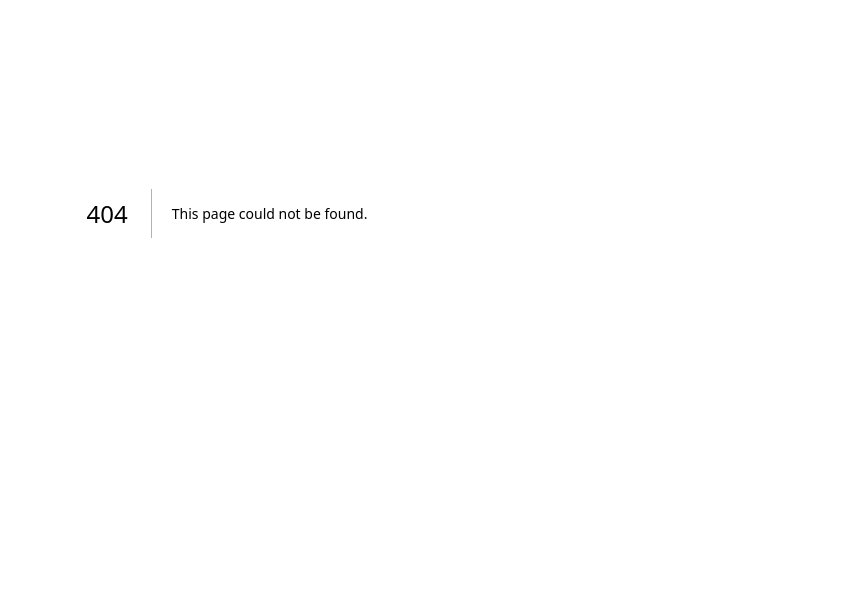
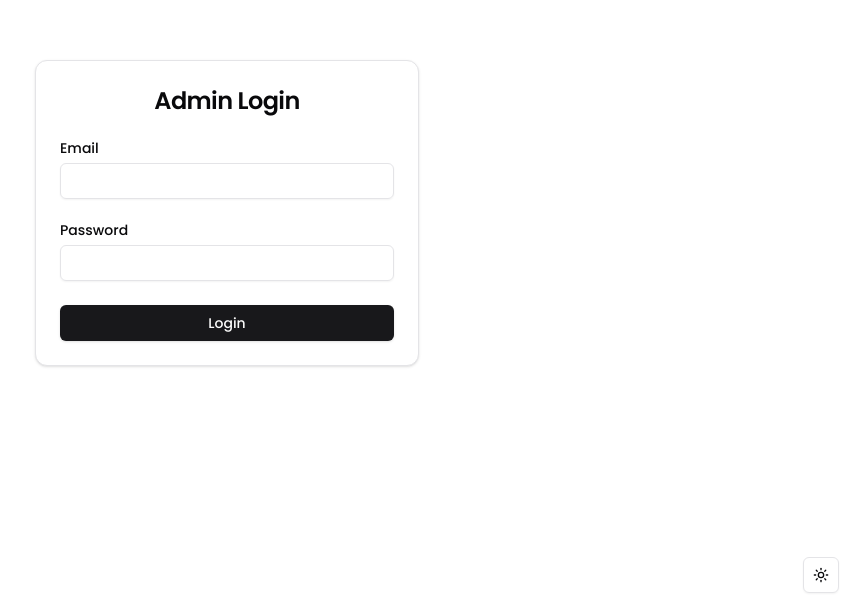
Before and after one commit to SanthiKumarYadavalli/chatushtaya-admin, a Next.js app: page /auth in a window 1280 px wide. Before the commit this address had no page. Shown: the part 187-800 px from the top of the page, without its empty margins (413-1280 px from the left). Built offline with nearby package versions, Linux system fonts and the light colour scheme.

Commit message:
feat: implement authentication

```diff
--- a/package.json
+++ b/package.json
@@ -34,6 +34,7 @@
     "react": "^19.0.0",
     "react-dnd": "^16.0.1",
     "react-dom": "^19.0.0",
+    "react-hot-toast": "^2.4.1",
     "react-resizable-panels": "^2.1.7",
     "recharts": "^2.15.0",
     "tailwind-merge": "^2.5.5",
--- a/src/app/admin/layout.js
+++ b/src/app/admin/layout.js
@@ -1,12 +1,17 @@
 "use client";
-import { SidebarProvider, SidebarTrigger, SidebarInset } from "@/components/ui/sidebar";
+import {
+  SidebarProvider,
+  SidebarTrigger,
+  SidebarInset,
+} from "@/components/ui/sidebar";
 import { AppSidebar } from "@/components/app-sidebar";
 import { ThemeToggleButton } from "@/components/theme-toggle-button";
 import { Toaster } from "@/components/ui/toaster";
+import ProtectedRoute from "@/components/ProtectedRoute";
 
 export default function Layout({ children }) {
-
   return (
+    <ProtectedRoute>
       <SidebarProvider>
         <AppSidebar />
         <SidebarInset>
@@ -24,5 +29,6 @@ export default function Layout({ children }) {
           <Toaster />
         </SidebarInset>
       </SidebarProvider>
+    </ProtectedRoute>
   );
 }
--- /dev/null
+++ b/src/app/auth/page.jsx
@@ -0,0 +1,24 @@
+"use client";
+
+import { useAuth } from "@/context/AuthContext";
+import { useRouter } from "next/navigation";
+import { LoginForm } from "@/components/auth/sign-up";
+import { useEffect } from "react";
+
+export default function AuthPage() {
+  const { user } = useAuth();
+  const router = useRouter();
+  useEffect(() => {
+    if (user) {
+      router.push("/admin/dashboard");
+    }
+  }, [user, router]);
+
+  return (
+    <div className="flex min-h-svh w-full items-center justify-center p-6 md:p-10">
+      <div className="w-full max-w-sm">
+        <LoginForm />
+      </div>
+    </div>
+  );
+}
--- a/src/app/layout.js
+++ b/src/app/layout.js
@@ -2,6 +2,9 @@ import { Geist, Geist_Mono } from "next/font/google";
 import "./globals.css";
 import { ThemeProvider } from "next-themes";
 import { ReportProvider } from "@/utils/report-context";
+import { AuthProvider } from "@/context/AuthContext";
+import { ThemeToggleButton } from "@/components/theme-toggle-button";
+import { Toaster } from "react-hot-toast";
 
 const geistSans = Geist({
   variable: "--font-geist-sans",
@@ -29,8 +32,10 @@ export default function RootLayout({ children }) {
           disableTransitionOnChange
         >
           <ReportProvider>
-            {children}
+            <AuthProvider>{children}</AuthProvider>
           </ReportProvider>
+          <ThemeToggleButton classes="fixed right-7 bottom-5 z-10" />
+          <Toaster position="top-right" />
         </ThemeProvider>
       </body>
     </html>
--- a/src/backend/utils.js
+++ b/src/backend/utils.js
@@ -23,24 +23,26 @@ export const userReportCounts = async (id) => {
 
 export const loginUser = async ({ email, password }) => {
   try {
-    const userCollection = collection(firestore, 'admin-data');
+    const userCollection = collection(firestore, "admin-data");
     const q = query(
       userCollection,
-      where('email', '==', email),
-      where('password', '==', password)
+      where("email", "==", email),
+      where("password", "==", password)
     );
     const querySnapshot = await getDocs(q);
 
     if (!querySnapshot.empty) {
-      return true; // User is authenticated
+      // Extract the first user's data
+      const userDoc = querySnapshot.docs[0];
+      return { id: userDoc.id, ...userDoc.data() };
     }
-    return false; // Authentication failed
+
+    return null; // Return null if authentication fails
   } catch (error) {
-    console.error('Error logging in user:', error.message);
-    throw error;
+    console.error("Error logging in user:", error.message);
+    throw error; // Propagate the error
   }
 };
-
 
 // export const registerUser = async (data) => {
 //   const { email, password } = data;
@@ -139,7 +141,7 @@ export const fetchReportsByQuery = async (filters) => {
 };
 
 const getCleanedReportData = (reports) => {
-  reports.map(report => {
+  reports.map((report) => {
     report.date = report.date.toDate();
     report.time = report.time.toDate();
     report.createdAt = report.createdAt.toDate();
@@ -149,12 +151,14 @@ const getCleanedReportData = (reports) => {
     return report;
   });
   return reports;
-}
+};
 
 export const fetchAllReports = async () => {
   try {
     const reportsCollection = collection(firestore, "reports");
-    const reportSnapshot = await getDocs(query(reportsCollection, orderBy("createdAt", "desc")));
+    const reportSnapshot = await getDocs(
+      query(reportsCollection, orderBy("createdAt", "desc"))
+    );
     const reportsList = reportSnapshot.docs.map((doc) => ({
       id: doc.id,
       ...doc.data(),
--- /dev/null
+++ b/src/components/ProtectedRoute.jsx
@@ -0,0 +1,27 @@
+"use client";
+
+import { useAuth } from "@/context/AuthContext";
+import { Loader2 } from "lucide-react";
+import { useRouter } from "next/navigation";
+import { useEffect } from "react";
+
+export default function ProtectedRoute({ children }) {
+  const { user } = useAuth();
+  const router = useRouter();
+
+  useEffect(() => {
+    console.log("protected", user);
+    if (!user) {
+      router.push("/auth");
+    }
+  }, [user, router]);
+
+  if (!user)
+    return (
+      <div className="flex justify-center items-center h-[100vh]">
+        <Loader2 className="h-28 w-12 animate-spin" />
+      </div>
+    );
+
+  return <>{children}</>;
+}
--- a/src/components/app-sidebar.jsx
+++ b/src/components/app-sidebar.jsx
@@ -1,8 +1,9 @@
 "use client";
-import { Contact, Home, Inbox, LogOut } from "lucide-react"
-import {Avatar, AvatarFallback, AvatarImage} from "@/components/ui/avatar"
-import Link from "next/link"
+import { Contact, Home, Inbox, LogOut, ChartLine } from "lucide-react";
+import { Avatar, AvatarFallback, AvatarImage } from "@/components/ui/avatar";
+import Link from "next/link";
 import { usePathname } from "next/navigation";
+import { ConfirmationDialog } from "./confirmation-dialog";
 
 import {
   Sidebar,
@@ -15,8 +16,10 @@ import {
   SidebarMenu,
   SidebarMenuButton,
   SidebarMenuItem,
-} from "@/components/ui/sidebar"
+} from "@/components/ui/sidebar";
 import { Separator } from "./ui/separator";
+import { useAuth } from "@/context/AuthContext";
+import { useState } from "react";
 
 // Menu items.
 const items = [
@@ -38,27 +41,33 @@ const items = [
   {
     title: "Analytics",
     url: "/admin/analytics",
-    icon: Inbox,
+    icon: ChartLine,
   },
-]
+];
 
 export function AppSidebar() {
   const pathname = usePathname();
+  const { logout } = useAuth();
+  const [logoutDiaglog, setLogoutDialog] = useState(false);
   return (
+    <>
       <Sidebar variant="inset">
         <SidebarHeader>
           <SidebarMenu>
             <SidebarMenuItem>
               <SidebarMenuButton asChild className="h-12">
                 <Avatar>
-                <AvatarImage src="https://github.com/shadcn.png" className="w-8 h-8 mr-2"/>
+                  <AvatarImage
+                    src="https://github.com/shadcn.png"
+                    className="w-8 h-8 mr-2"
+                  />
                   <span>Krishna Dashboard</span>
                 </Avatar>
               </SidebarMenuButton>
             </SidebarMenuItem>
           </SidebarMenu>
         </SidebarHeader>
-      <Separator orientation="horizontal" className="my-2"/>
+        <Separator orientation="horizontal" className="my-2" />
         <SidebarContent>
           <SidebarGroup>
             <SidebarGroupContent>
@@ -73,9 +82,12 @@ export function AppSidebar() {
                     </SidebarMenuButton>
                   </SidebarMenuItem>
                 ))}
-              <Separator orientation="horizontal" className="my-2"/>
+                <Separator orientation="horizontal" className="my-2" />
                 <SidebarMenuItem>
-                <SidebarMenuButton asChild>
+                  <SidebarMenuButton
+                    asChild
+                    onClick={() => setLogoutDialog(true)}
+                  >
                     <button>
                       <LogOut />
                       <span>Logout</span>
@@ -87,5 +99,16 @@ export function AppSidebar() {
           </SidebarGroup>
         </SidebarContent>
       </Sidebar>
-  )
+      {logoutDiaglog && (
+        <ConfirmationDialog
+          isOpen={logoutDiaglog}
+          onClose={() => setLogoutDialog(false)}
+          onConfirm={() => logout()}
+          title="Confirm Logout"
+          message={`Are you sure you want to logout?`}
+          submitting={false}
+        />
+      )}
+    </>
+  );
 }
--- /dev/null
+++ b/src/components/auth/sign-up.jsx
@@ -0,0 +1,88 @@
+import { cn } from "@/lib/utils";
+import { Card, CardContent, CardHeader, CardTitle } from "@/components/ui/card";
+import { Input } from "@/components/ui/input";
+import { Label } from "@/components/ui/label";
+import { useAuth } from "@/context/AuthContext";
+import { useState } from "react";
+import SubmitButton from "@/components/submit-button";
+import { loginUser } from "@/backend/utils";
+import { useRouter } from "next/navigation";
+import toast from "react-hot-toast";
+
+export function LoginForm({ className, ...props }) {
+  const { login } = useAuth();
+  const [email, setEmail] = useState("");
+  const [password, setPassword] = useState("");
+  const [error, setError] = useState(null);
+  const [isLoading, setIsLoading] = useState(false);
+  const router = useRouter();
+
+  const handleSubmit = async (e) => {
+    try {
+      e.preventDefault();
+      setError(null);
+
+      setIsLoading(true);
+      const res = await loginUser({ email, password });
+      await login(res);
+      toast.success("Login successfully");
+      if (res.role === "admin") {
+        router.push("/admin/dashboard");
+      } else {
+        // router.push("..")
+      }
+    } catch (err) {
+      setError("Invalid email or password. Please try again.");
+    } finally {
+      setIsLoading(false);
+    }
+  };
+
+  return (
+    <div className={cn("flex flex-col gap-6", className)} {...props}>
+      <Card>
+        <CardHeader>
+          <CardTitle className="text-2xl text-center">Admin Login</CardTitle>
+        </CardHeader>
+        <CardContent>
+          <form onSubmit={handleSubmit}>
+            <div className="flex flex-col gap-6">
+              <div className="grid gap-2">
+                <Label htmlFor="email">Email</Label>
+                <Input
+                  id="email"
+                  type="email"
+                  placeholder=""
+                  value={email}
+                  onChange={(e) => setEmail(e.target.value)}
+                  required
+                />
+              </div>
+              <div className="grid gap-2">
+                <div className="flex items-center">
+                  <Label htmlFor="password">Password</Label>
+                </div>
+                <Input
+                  id="password"
+                  type="password"
+                  value={password}
+                  onChange={(e) => setPassword(e.target.value)}
+                  required
+                />
+              </div>
+              {error && (
+                <p className="text-red-500 text-sm text-center">{error}</p>
+              )}
+              <SubmitButton
+                type="submit"
+                isLoading={isLoading}
+                text="Login"
+                loadingText="Logging in..."
+              />
+            </div>
+          </form>
+        </CardContent>
+      </Card>
+    </div>
+  );
+}
--- /dev/null
+++ b/src/components/confirmation-dialog.jsx
@@ -0,0 +1,44 @@
+"use client";
+
+import {
+  Dialog,
+  DialogContent,
+  DialogFooter,
+  DialogHeader,
+  DialogTitle,
+} from "@/components/ui/dialog";
+import { Button } from "@/components/ui/button";
+import SubmitButton from "./submit-button";
+
+export function ConfirmationDialog({
+  isOpen,
+  onClose,
+  onConfirm,
+  message,
+  submitting,
+}) {
+  return (
+    <Dialog open={isOpen} onOpenChange={onClose}>
+      <DialogContent className="sm:max-w-[425px]">
+        <DialogHeader>
+          <DialogTitle>Confirmation</DialogTitle>
+        </DialogHeader>
+        <div className="py-4">
+          <p className="text-sm text-muted-foreground">{message}</p>
+        </div>
+        <DialogFooter>
+          <Button variant="outline" onClick={onClose}>
+            Cancel
+          </Button>
+          <SubmitButton
+            variant="destructive"
+            text="Confirm"
+            disabled={submitting}
+            onClick={onConfirm}
+            isLoading={submitting}
+          />
+        </DialogFooter>
+      </DialogContent>
+    </Dialog>
+  );
+}
--- /dev/null
+++ b/src/context/AuthContext.jsx
@@ -0,0 +1,34 @@
+"use client";
+import { createContext, useContext, useState, useEffect } from "react";
+
+const AuthContext = createContext();
+
+export const useAuth = () => useContext(AuthContext);
+
+export const AuthProvider = ({ children }) => {
+  const [user, setUser] = useState(null);
+
+  useEffect(() => {
+    const storedUser = localStorage.getItem("user");
+    if (storedUser) {
+      setUser(JSON.parse(storedUser));
+    }
+  }, []);
+
+  const login = async (data) => {
+    setUser(data);
+    localStorage.setItem("user", JSON.stringify(data)); // Store user in localStorage
+  };
+
+  const logout = () => {
+    localStorage.removeItem("user");
+    console.log("logging out");
+    setUser(null);
+  };
+
+  return (
+    <AuthContext.Provider value={{ user, login, logout }}>
+      {children}
+    </AuthContext.Provider>
+  );
+};
```
Also changed, not shown: 1 other file (tests, documents, lock files or other folders). Lines whose indentation alone changed are shown as unchanged.
